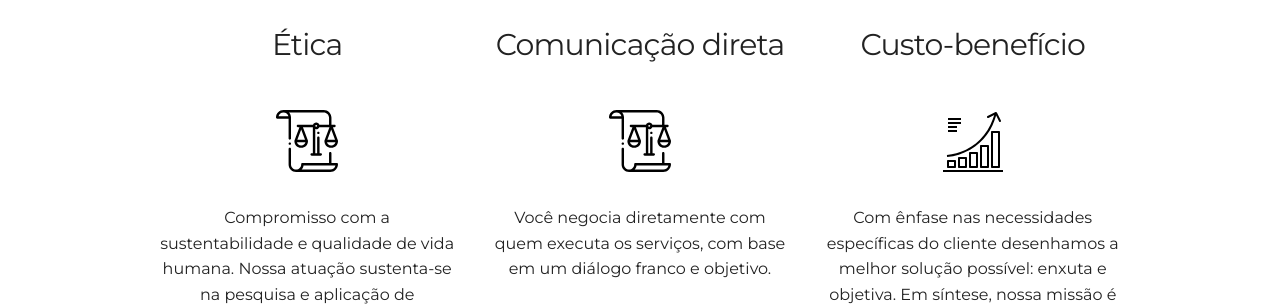
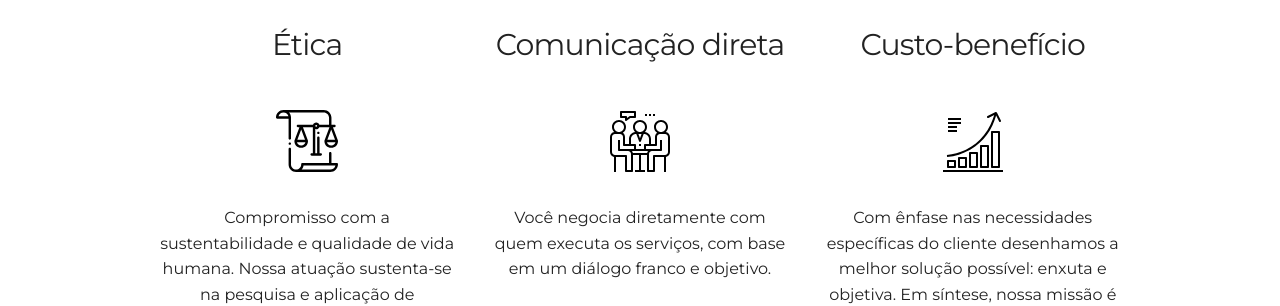
Before and after one commit to leroy1977/eQ1, a Jekyll site: the page built from index.html, in a window 1280 px wide. Shown: the part 1120-1426 px from the top of the page. Built offline with Jekyll 4.4.1, drawn with Linux system fonts in a browser that asks for light colours.

Commit message:
Update about.html

```diff
--- a/_includes/about.html
+++ b/_includes/about.html
@@ -17,7 +17,7 @@
     </div>
     <div class="four columns">
       <h4>Comunicação direta</h4>
-      <img alt="" src="{{ "/assets/img/law_tiny.svg" | prepend: site.baseurl }}" />
+      <img alt="" src="{{ "/assets/img/meeting_tiny.svg" | prepend: site.baseurl }}" />
       <!-- <i class="devicon-git-plain"></i>
       <i class="devicon-gulp-plain colored"></i>
       <i class="devicon-atom-original-wordmark"></i> -->
```
